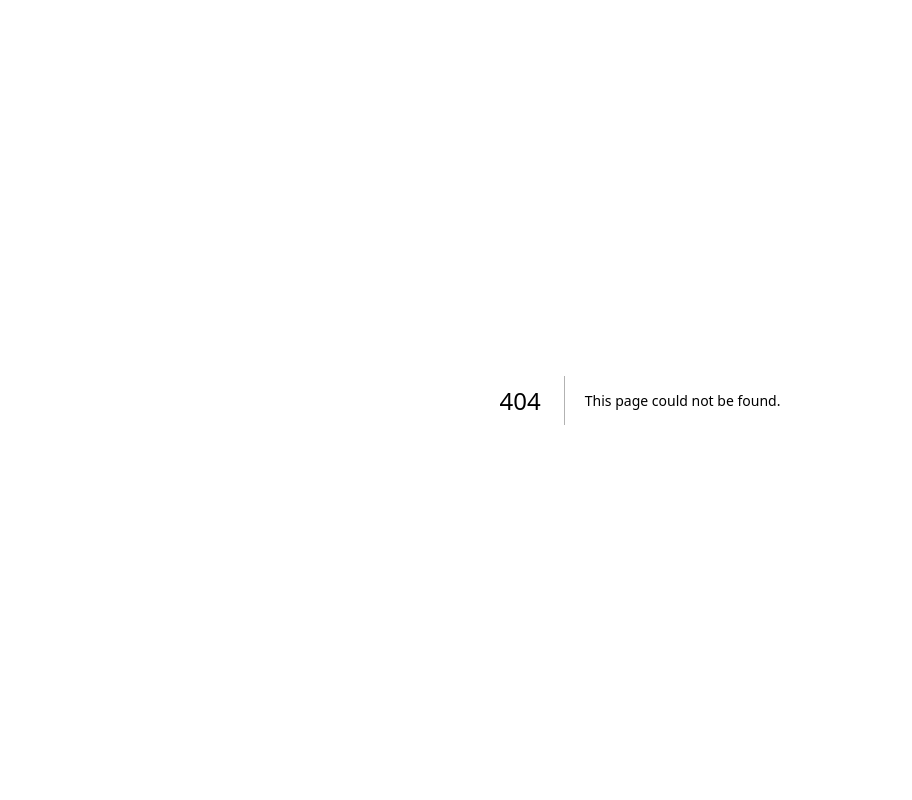
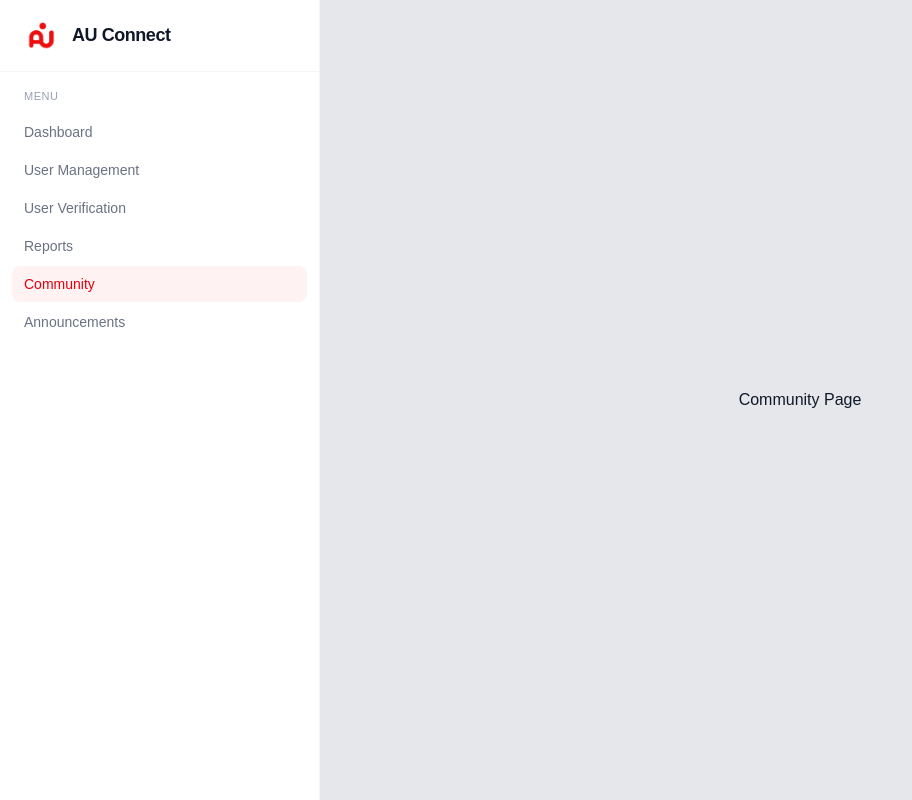
Before and after one commit to Minn01/au-connect-admin, a Next.js app: page /community in a window 1280 px wide. Before the commit this address had no page. Shown: the whole page, without its empty margins (0-912 px from the left). Built offline with nearby package versions, Linux system fonts and the light colour scheme.

Commit message:
set up sidebar navigation

```diff
--- /dev/null
+++ b/app/announcements/page.tsx
@@ -0,0 +1,7 @@
+export default function AnnouncmentsPage() {
+  return (
+    <div className="h-screen flex-1 flex justify-center items-center bg-gray-200">
+      <h1 className="text-gray-900">Announcements Page</h1>
+    </div>
+  );
+}
--- /dev/null
+++ b/app/community/page.tsx
@@ -0,0 +1,7 @@
+export default function CommunityPage() {
+  return (
+    <div className="h-screen flex-1 flex justify-center items-center bg-gray-200">
+      <h1 className="text-gray-900">Community Page</h1>
+    </div>
+  );
+}
--- /dev/null
+++ b/app/components/Sidebar.tsx
@@ -0,0 +1,65 @@
+"use client";
+
+import Link from "next/link";
+import { usePathname } from "next/navigation";
+import Image from "next/image";
+import { ANNOUNCEMENTS_PAGE_PATH, COMMUNITY_PAGE_PATH, MAIN_PAGE_PATH, REPORTS_PAGE_PATH, USER_MANAGEMENT_PAGE_PATH, USER_VERIFICATION_PAGE_PATH } from "@/constants";
+
+const navItems = [
+  { label: "Dashboard", href: MAIN_PAGE_PATH },
+  { label: "User Management", href: USER_MANAGEMENT_PAGE_PATH },
+  { label: "User Verification", href: USER_VERIFICATION_PAGE_PATH},
+  { label: "Reports", href: REPORTS_PAGE_PATH},
+  { label: "Community", href: COMMUNITY_PAGE_PATH},
+  { label: "Announcements", href: ANNOUNCEMENTS_PAGE_PATH},
+];
+
+export default function Sidebar() {
+  const pathname = usePathname();
+  return (
+    <aside className="flex h-screen w-80 flex-col bg-white border-r border-gray-100">
+      {/* Logo */}
+      <div className="flex items-center gap-3 px-6 py-5 border-b border-gray-100">
+      <Image
+        src={"/au-connect-logo.png"}
+        alt={'au-connect-logo'}
+        width={36}
+        height={36}
+        className="rounded-full object-cover"
+      />
+
+        <span className="text-lg font-semibold text-gray-900 tracking-tight">AU Connect</span>
+      </div>
+
+      {/* Navigation */}
+      <nav className="flex flex-1 flex-col gap-0.5 px-3 py-4">
+        <p className="px-3 pb-2 text-[11px] font-medium text-gray-400 uppercase tracking-wider">
+          Menu
+        </p>
+        {navItems.map((item) => {
+          const active = pathname === item.href;
+          return (
+            <Link
+              key={item.label}
+              href={item.href}
+              className={`flex items-center rounded-lg px-3 py-2 text-sm font-medium transition-all duration-150 ${
+                active
+                  ? "bg-red-50 text-red-600"
+                  : "text-gray-500 hover:bg-red-50 hover:text-red-900"
+              }`}
+            >
+              {item.label}
+            </Link>
+          );
+        })}
+      </nav>
+
+      {/* Bottom */}
+      {/* <div className="border-t border-gray-100 px-3 py-4">
+        <button className="w-full flex items-center rounded-lg px-3 py-2 text-sm font-medium text-gray-400 hover:bg-gray-50 hover:text-gray-600 transition-all duration-150">
+          Logout
+        </button>
+      </div> */}
+    </aside>
+  );
+}
--- a/app/layout.tsx
+++ b/app/layout.tsx
@@ -1,6 +1,7 @@
 import type { Metadata } from "next";
 import { Geist, Geist_Mono } from "next/font/google";
 import "./globals.css";
+import Sidebar from "./components/Sidebar";
 
 const geistSans = Geist({
   variable: "--font-geist-sans",
@@ -27,7 +28,10 @@ export default function RootLayout({
       lang="en"
       className={`${geistSans.variable} ${geistMono.variable} h-full antialiased`}
     >
-      <body className="min-h-full flex flex-col">{children}</body>
+      <body className="min-h-full flex flex-row">
+        <Sidebar />
+        <main className="flex-1 overflow-auto">{children}</main>
+      </body>
     </html>
   );
 }
--- a/app/page.tsx
+++ b/app/page.tsx
@@ -1,6 +1,5 @@
 "use client";
 import { BASE_API_PATH } from "@/constants";
-import Image from "next/image";
 import { useEffect } from "react";
 
 export default function Home() {
@@ -12,64 +11,8 @@ export default function Home() {
   }, []);
 
   return (
-    <div className="flex flex-col flex-1 items-center justify-center bg-zinc-50 font-sans dark:bg-black">
-      <main className="flex flex-1 w-full max-w-3xl flex-col items-center justify-between py-32 px-16 bg-white dark:bg-black sm:items-start">
-        <Image
-          className="dark:invert"
-          src="/next.svg"
-          alt="Next.js logo"
-          width={100}
-          height={20}
-          priority
-        />
-        <div className="flex flex-col items-center gap-6 text-center sm:items-start sm:text-left">
-          <h1 className="max-w-xs text-3xl font-semibold leading-10 tracking-tight text-black dark:text-zinc-50">
-            To get started, edit the page.tsx file.
-          </h1>
-          <p className="max-w-md text-lg leading-8 text-zinc-600 dark:text-zinc-400">
-            Looking for a starting point or more instructions? Head over to{" "}
-            <a
-              href="https://vercel.com/templates?framework=next.js&utm_source=create-next-app&utm_medium=appdir-template-tw&utm_campaign=create-next-app"
-              className="font-medium text-zinc-950 dark:text-zinc-50"
-            >
-              Templates
-            </a>{" "}
-            or the{" "}
-            <a
-              href="https://nextjs.org/learn?utm_source=create-next-app&utm_medium=appdir-template-tw&utm_campaign=create-next-app"
-              className="font-medium text-zinc-950 dark:text-zinc-50"
-            >
-              Learning
-            </a>{" "}
-            center.
-          </p>
-        </div>
-        <div className="flex flex-col gap-4 text-base font-medium sm:flex-row">
-          <a
-            className="flex h-12 w-full items-center justify-center gap-2 rounded-full bg-foreground px-5 text-background transition-colors hover:bg-[#383838] dark:hover:bg-[#ccc] md:w-[158px]"
-            href="https://vercel.com/new?utm_source=create-next-app&utm_medium=appdir-template-tw&utm_campaign=create-next-app"
-            target="_blank"
-            rel="noopener noreferrer"
-          >
-            <Image
-              className="dark:invert"
-              src="/vercel.svg"
-              alt="Vercel logomark"
-              width={16}
-              height={16}
-            />
-            Deploy Now
-          </a>
-          <a
-            className="flex h-12 w-full items-center justify-center rounded-full border border-solid border-black/[.08] px-5 transition-colors hover:border-transparent hover:bg-black/[.04] dark:border-white/[.145] dark:hover:bg-[#1a1a1a] md:w-[158px]"
-            href="https://nextjs.org/docs?utm_source=create-next-app&utm_medium=appdir-template-tw&utm_campaign=create-next-app"
-            target="_blank"
-            rel="noopener noreferrer"
-          >
-            Documentation
-          </a>
-        </div>
-      </main>
+    <div className="h-screen flex-1 flex justify-center items-center bg-gray-200">
+      <h1 className="text-gray-900">Main Page</h1>
     </div>
   );
 }
--- /dev/null
+++ b/app/reports/page.tsx
@@ -0,0 +1,7 @@
+export default function ReportsPage() {
+  return (
+    <div className="h-screen flex-1 flex justify-center items-center bg-gray-200">
+      <h1 className="text-gray-900">Reports Page</h1>
+    </div>
+  );
+}
--- /dev/null
+++ b/app/user-management/page.tsx
@@ -0,0 +1,7 @@
+export default function UserManagementPage() {
+  return (
+    <div className="h-screen flex-1 flex justify-center items-center bg-gray-200">
+      <h1 className="text-gray-900">User Management Page</h1>
+    </div>
+  );
+}
--- /dev/null
+++ b/app/user-verification/page.tsx
@@ -0,0 +1,7 @@
+export default function UserVerificationPage() {
+  return (
+    <div className="h-screen flex-1 flex justify-center items-center bg-gray-200">
+      <h1 className="text-gray-900">User Verification Page</h1>
+    </div>
+  );
+}
--- a/constants.ts
+++ b/constants.ts
@@ -4,3 +4,11 @@
  */
 
 export const BASE_API_PATH = "/api/connect-admin/v1";
+
+// page routes
+export const MAIN_PAGE_PATH = "/"
+export const ANNOUNCEMENTS_PAGE_PATH = "/announcements"
+export const COMMUNITY_PAGE_PATH = "/community"
+export const USER_MANAGEMENT_PAGE_PATH = "/user-management"
+export const USER_VERIFICATION_PAGE_PATH = "/user-verification"
+export const REPORTS_PAGE_PATH = "/reports"
```
Also changed, not shown: public/au-connect-logo.png (added).
